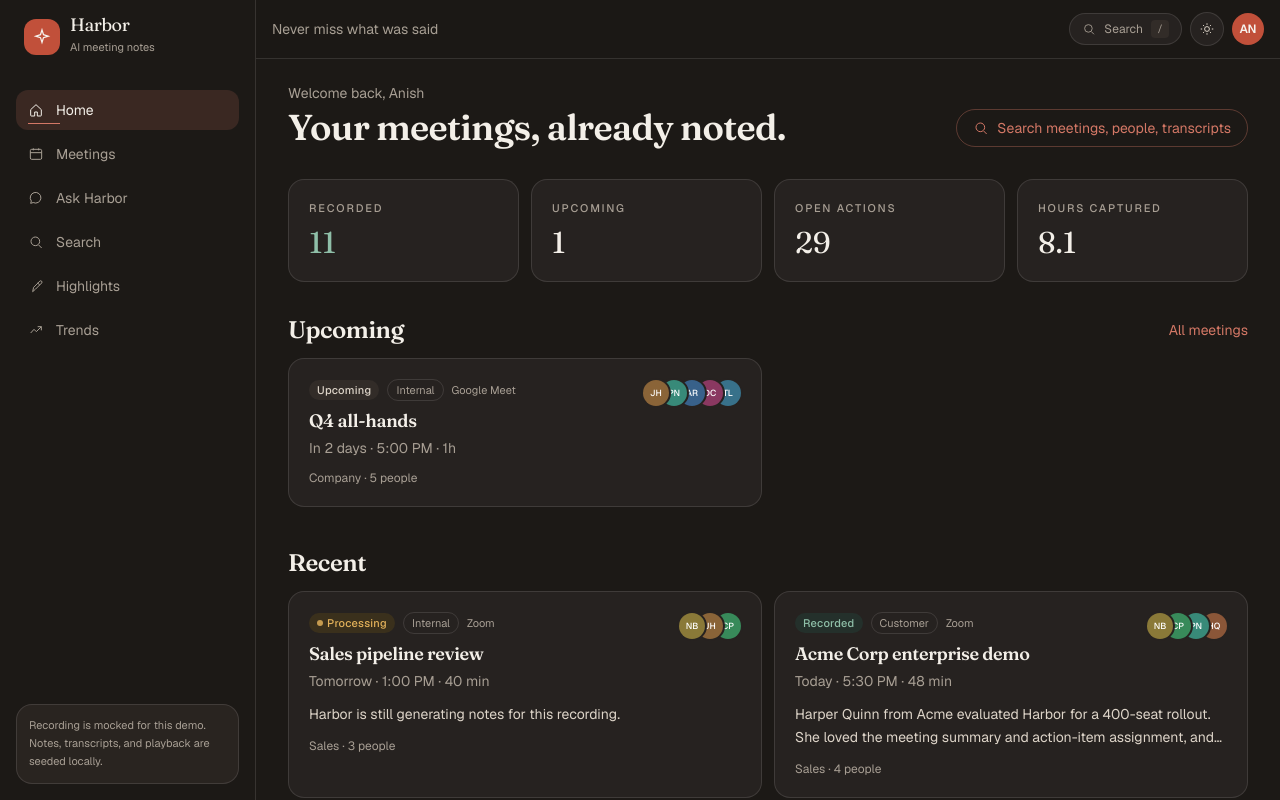
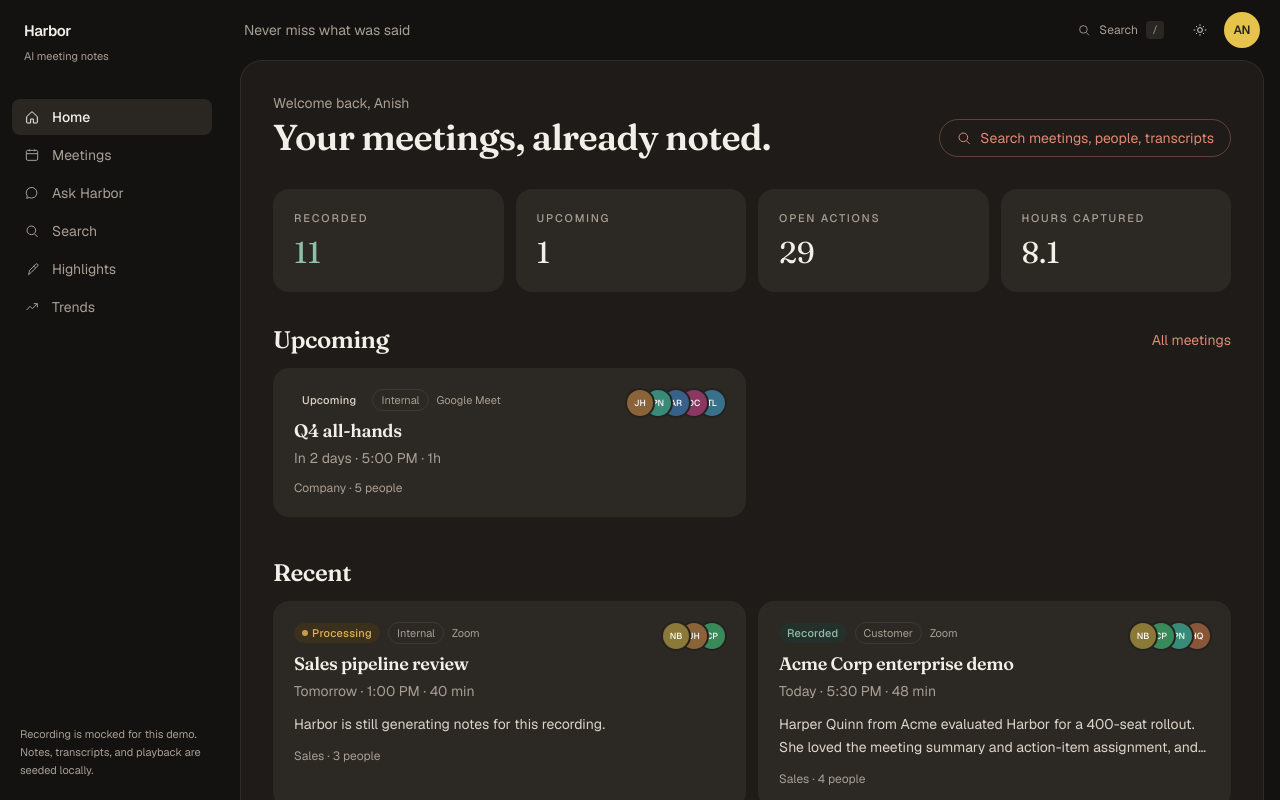
Before and after one commit to Anish2804/8x-fathom-clone, a Next.js app: page / in a window 1280 px wide. Shown: the top 800 px of the page. Built offline with nearby package versions, Linux system fonts and the light colour scheme.

Commit message:
Match the shell to a quiet editorial workspace.
The sidebar stays plain, content sits in one rounded panel, and rust is reserved for links and pill buttons.

Co-authored-by: Cursor <cursoragent@cursor.com>

```diff
--- a/src/app/ask/page.tsx
+++ b/src/app/ask/page.tsx
@@ -90,7 +90,7 @@ export default function AskPage() {
             placeholder="Ask about a person, decision, or risk…"
             className="min-w-0 flex-1 bg-transparent px-3 py-2 text-sm outline-none"
           />
-          <button type="submit" className="rounded-xl bg-[var(--mark)] px-4 text-sm font-medium text-[var(--on-mark)] hover:bg-[var(--mark-hover)]">
+          <button type="submit" className="rounded-full bg-[var(--mark)] px-4 text-sm font-medium text-[var(--on-mark)] hover:bg-[var(--mark-hover)]">
             Ask
           </button>
         </div>
--- a/src/app/globals.css
+++ b/src/app/globals.css
@@ -2,69 +2,75 @@
 
 :root {
   color-scheme: light;
-  --bg: #ede9e2;
-  --bg-elev: #f6f3ee;
-  --bg-muted: #e3ddd4;
+  --bg: #e6e3dc;
+  --panel: #f4f2ed;
+  --bg-elev: #f7f6f3;
+  --bg-muted: #e7e4dd;
   --ink: #2a2420;
   --ink-soft: #4a433d;
-  --muted: #6b6258;
-  --line: rgba(42, 36, 32, 0.12);
+  --muted: #6f675f;
+  --line: rgba(42, 36, 32, 0.08);
   --accent: #c1503a;
   --accent-hover: #a84330;
-  --accent-soft: #f3e4df;
-  --on-accent: #f6f3ee;
-  --mark: #c1503a;
-  --mark-hover: #a84330;
-  --mark-soft: #f3e4df;
+  --accent-soft: #f6e6e1;
+  --on-accent: #f7f6f3;
+  --mark: #c44732;
+  --mark-hover: #a83b29;
+  --mark-soft: #f6e6e1;
   --mark-ink: #8f3d2b;
-  --on-mark: #f6f3ee;
+  --on-mark: #f7f6f3;
+  --avatar: #e6c34a;
+  --on-avatar: #2a2420;
   --success: #3f6b56;
   --success-soft: #dce8e2;
-  --sidebar: #ede9e2;
+  --sidebar: #e6e3dc;
   --sidebar-ink: #2a2420;
-  --sidebar-muted: #6b6258;
-  --nav-active: rgba(193, 80, 58, 0.12);
-  --nav-hover: rgba(42, 36, 32, 0.05);
+  --sidebar-muted: #6f675f;
+  --nav-active: #ddd9d1;
+  --nav-hover: #e0dcd4;
   --warn: #8a5a12;
   --warn-soft: #f3e6cf;
   --danger: #9a3b32;
   --info: #8f3d2b;
-  --shadow: 0 24px 48px -28px rgba(42, 36, 32, 0.45);
-  --surface-border: rgba(42, 36, 32, 0.1);
+  --shadow: 0 24px 48px -28px rgba(42, 36, 32, 0.35);
+  --surface-border: transparent;
   --surface-shine: transparent;
 }
 
 .dark {
   color-scheme: dark;
-  --bg: #1c1916;
-  --bg-elev: #262220;
-  --bg-muted: #322c28;
+  --bg: #141210;
+  --panel: #1e1b18;
+  --bg-elev: #24211e;
+  --bg-muted: #2c2824;
   --ink: #f3efe8;
   --ink-soft: #ddd4c8;
   --muted: #a89f94;
-  --line: rgba(243, 239, 232, 0.12);
-  --accent: #d47866;
-  --accent-hover: #e39a8c;
+  --line: rgba(243, 239, 232, 0.08);
+  --accent: #e08a74;
+  --accent-hover: #e7a898;
   --accent-soft: #3a2824;
   --on-accent: #1c1916;
-  --mark: #c1503a;
+  --mark: #c44732;
   --mark-hover: #d47866;
   --mark-soft: #3a2824;
   --mark-ink: #f0c2b6;
-  --on-mark: #f6f3ee;
+  --on-mark: #f7f6f3;
+  --avatar: #e6c34a;
+  --on-avatar: #2a2420;
   --success: #8fbfa8;
   --success-soft: #24302b;
-  --sidebar: #1c1916;
+  --sidebar: #141210;
   --sidebar-ink: #f3efe8;
   --sidebar-muted: #a89f94;
-  --nav-active: rgba(212, 120, 102, 0.16);
-  --nav-hover: rgba(243, 239, 232, 0.05);
+  --nav-active: #2a2622;
+  --nav-hover: #24211e;
   --warn: #e2b15a;
   --warn-soft: #3a301c;
   --danger: #e7a097;
   --info: #e7b2a6;
   --shadow: 0 24px 48px -28px rgba(0, 0, 0, 0.7);
-  --surface-border: rgba(243, 239, 232, 0.12);
+  --surface-border: transparent;
   --surface-shine: transparent;
 }
 
@@ -128,9 +134,15 @@ h3 {
   border-radius: 1rem;
 }
 
+.shell-panel {
+  background: var(--panel);
+  border: 1px solid var(--line);
+  border-radius: 22px;
+}
+
 .surface {
-  background: var(--bg-elev);
-  border: 1px solid var(--surface-border);
+  background: var(--bg-muted);
+  border: 1px solid transparent;
   box-shadow: none;
 }
 
--- a/src/components/AppShell.tsx
+++ b/src/components/AppShell.tsx
@@ -11,7 +11,6 @@ import {
   IconMenu,
   IconMoon,
   IconSearch,
-  IconSpark,
   IconSun,
   IconTrends,
 } from "@/components/icons";
@@ -46,22 +45,15 @@ export function AppShell({ children }: { children: ReactNode }) {
   return (
     <div className="min-h-screen bg-[var(--bg)] text-[var(--ink)]">
       <aside
-        className={`fixed inset-y-0 left-0 z-40 w-64 border-r border-[var(--line)] bg-[var(--sidebar)] p-4 text-[var(--sidebar-ink)] transition-transform md:translate-x-0 ${
+        className={`fixed inset-y-0 left-0 z-40 w-56 bg-[var(--sidebar)] px-3 py-5 text-[var(--sidebar-ink)] transition-transform md:translate-x-0 ${
           open ? "translate-x-0" : "-translate-x-full"
         }`}
       >
-        <Link href="/" className="mb-8 flex items-center gap-2.5 px-2">
-          <span className="flex h-9 w-9 items-center justify-center rounded-xl bg-[var(--mark)] text-[var(--on-mark)]">
-            <IconSpark className="h-5 w-5" />
-          </span>
-          <span>
-            <span className="block font-[family-name:var(--font-display)] text-lg leading-none tracking-tight">
-              Harbor
-            </span>
-            <span className="text-[11px] text-[var(--sidebar-muted)]">AI meeting notes</span>
-          </span>
+        <Link href="/" className="mb-8 block px-3">
+          <span className="block text-[15px] font-semibold tracking-tight">Harbor</span>
+          <span className="text-[11px] text-[var(--sidebar-muted)]">AI meeting notes</span>
         </Link>
-        <nav className="space-y-1">
+        <nav className="space-y-0.5">
           {links.map((link) => {
             const active = pathname === link.href || (link.href !== "/" && pathname.startsWith(link.href));
             const Icon = link.icon;
@@ -70,29 +62,21 @@ export function AppShell({ children }: { children: ReactNode }) {
                 key={link.href}
                 href={link.href}
                 onClick={() => setOpen(false)}
-                className={`group relative flex items-center gap-3 rounded-xl px-3 py-2.5 text-sm transition-colors duration-200 ease-out ${
+                className={`flex items-center gap-3 rounded-lg px-3 py-2 text-sm transition-colors duration-200 ease-out ${
                   active
-                    ? "bg-[var(--nav-active)] text-[var(--sidebar-ink)]"
+                    ? "bg-[var(--nav-active)] font-medium text-[var(--sidebar-ink)]"
                     : "text-[var(--sidebar-muted)] hover:bg-[var(--nav-hover)] hover:text-[var(--sidebar-ink)]"
                 }`}
               >
                 <Icon className="h-4 w-4" />
                 {link.label}
-                <span
-                  aria-hidden
-                  className={`pointer-events-none absolute bottom-1.5 left-3 h-px w-8 origin-left bg-[var(--accent)] transition-[scale] duration-200 ease-out ${
-                    active ? "scale-x-100" : "scale-x-0 group-hover:scale-x-75"
-                  }`}
-                />
               </Link>
             );
           })}
         </nav>
-        <div className="absolute inset-x-4 bottom-4 rounded-2xl border border-[var(--line)] bg-[var(--bg-muted)]/60 p-3">
-          <p className="text-[11px] leading-relaxed text-[var(--sidebar-muted)]">
-            Recording is mocked for this demo. Notes, transcripts, and playback are seeded locally.
-          </p>
-        </div>
+        <p className="absolute inset-x-5 bottom-5 text-[11px] leading-relaxed text-[var(--sidebar-muted)]">
+          Recording is mocked for this demo. Notes, transcripts, and playback are seeded locally.
+        </p>
       </aside>
 
       {open && (
@@ -103,47 +87,47 @@ export function AppShell({ children }: { children: ReactNode }) {
         />
       )}
 
-      <div className="md:pl-64">
-        <header className="sticky top-0 z-20 flex items-center justify-between gap-3 border-b border-[var(--line)] bg-[var(--bg)]/85 px-4 py-3 backdrop-blur-md">
+      <div className="md:pl-56">
+        <div className="flex items-center justify-between gap-3 px-4 py-3 md:px-5">
           <div className="flex items-center gap-2">
             <button
-              className="rounded-lg p-2 text-[var(--ink-soft)] hover:bg-[var(--bg-muted)] md:hidden"
+              className="rounded-lg p-2 text-[var(--ink-soft)] hover:bg-[var(--nav-hover)] md:hidden"
               onClick={() => setOpen(true)}
               aria-label="Open menu"
             >
               <IconMenu className="h-5 w-5" />
             </button>
             {pathname === "/" && (
-              <p className="hidden text-sm text-[var(--muted)] sm:block">
-                Never miss what was said
-              </p>
+              <p className="hidden text-sm text-[var(--muted)] sm:block">Never miss what was said</p>
             )}
           </div>
           <div className="flex items-center gap-2">
             <Link
               href="/search"
-              className="hidden items-center gap-2 rounded-full border border-[var(--line)] bg-[var(--bg-elev)] px-3 py-1.5 text-xs text-[var(--muted)] sm:flex"
+              className="hidden items-center gap-2 rounded-full px-3 py-1.5 text-xs text-[var(--muted)] hover:bg-[var(--nav-hover)] sm:flex"
             >
               <IconSearch className="h-3.5 w-3.5" />
               Search
-              <kbd className="rounded bg-[var(--bg-muted)] px-1.5 py-0.5 font-mono text-[10px]">/</kbd>
+              <kbd className="rounded bg-[var(--nav-active)] px-1.5 py-0.5 font-mono text-[10px]">/</kbd>
             </Link>
             <button
               onClick={toggle}
               suppressHydrationWarning
-              className="rounded-full border border-[var(--line)] bg-[var(--bg-elev)] p-2 text-[var(--ink-soft)] hover:bg-[var(--bg-muted)]"
+              className="rounded-full p-2 text-[var(--ink-soft)] hover:bg-[var(--nav-hover)]"
               aria-label={theme === "dark" ? "Switch to light theme" : "Switch to dark theme"}
             >
               {theme === "dark" ? <IconSun className="h-4 w-4" /> : <IconMoon className="h-4 w-4" />}
             </button>
-            <div className="flex h-8 w-8 items-center justify-center rounded-full bg-[var(--mark)] text-xs font-semibold text-[var(--on-mark)]">
+            <div className="flex h-9 w-9 items-center justify-center rounded-full bg-[var(--avatar)] text-xs font-semibold text-[var(--on-avatar)]">
               AN
             </div>
           </div>
-        </header>
-        <main key={pathname} className="page-enter px-4 py-6 sm:px-8">
-          {children}
-        </main>
+        </div>
+        <div className="shell-panel mx-3 mb-3 min-h-[calc(100vh-4.75rem)] md:mx-4 md:mb-4">
+          <main key={pathname} className="page-enter px-5 py-6 sm:px-8 sm:py-8">
+            {children}
+          </main>
+        </div>
       </div>
     </div>
   );
--- a/src/components/ShareClipModal.tsx
+++ b/src/components/ShareClipModal.tsx
@@ -68,7 +68,7 @@ export function ShareClipModal({
           />
           <button
             onClick={copyLink}
-            className="inline-flex items-center gap-1 rounded-xl bg-[var(--mark)] px-3 text-xs font-medium text-[var(--on-mark)] hover:bg-[var(--mark-hover)]"
+            className="inline-flex items-center gap-1 rounded-full bg-[var(--mark)] px-3 text-xs font-medium text-[var(--on-mark)] hover:bg-[var(--mark-hover)]"
           >
             {copied ? <IconCheck className="h-3.5 w-3.5" /> : <IconCopy className="h-3.5 w-3.5" />}
             {copied ? "Copied" : "Copy"}
@@ -96,7 +96,7 @@ export function ShareClipModal({
           />
           <button
             type="submit"
-            className="mt-3 w-full rounded-xl bg-[var(--mark)] py-2.5 text-sm font-medium text-[var(--on-mark)] hover:bg-[var(--mark-hover)]"
+            className="mt-3 w-full rounded-full bg-[var(--mark)] py-2.5 text-sm font-medium text-[var(--on-mark)] hover:bg-[var(--mark-hover)]"
           >
             Send invite
           </button>
```
